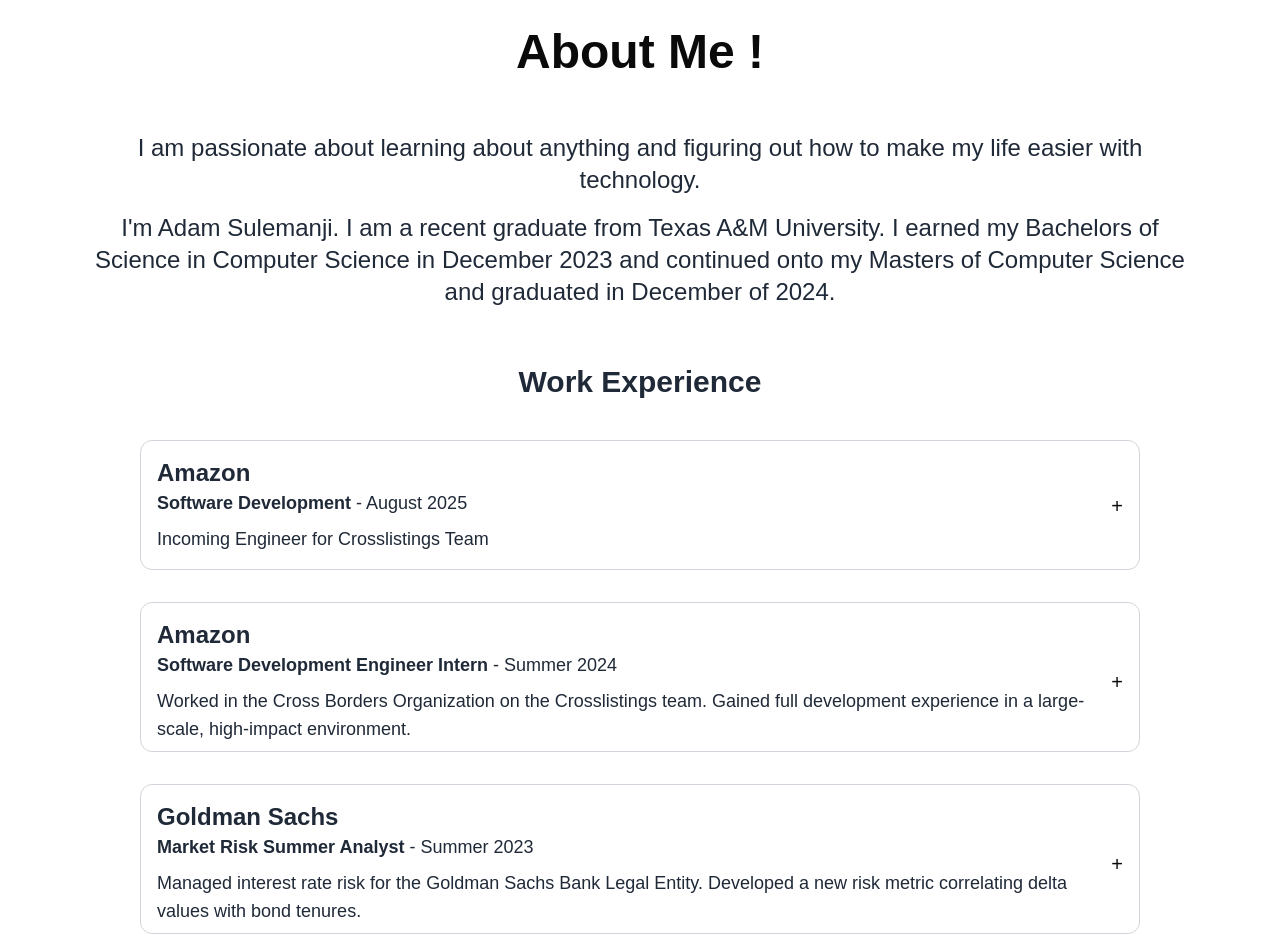
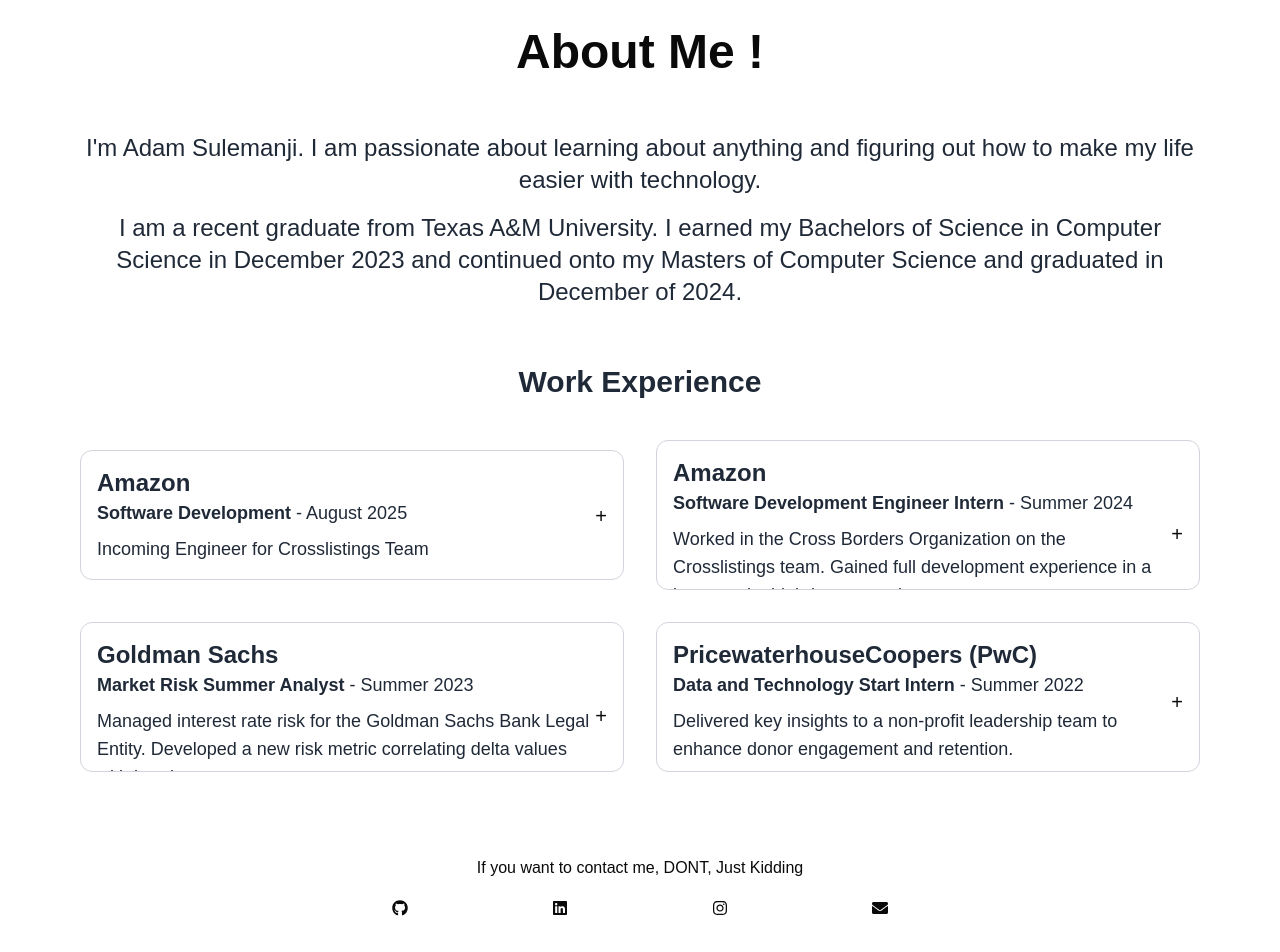
Before and after one commit to adamsulemanji/PersonalWebsite, a Next.js app in the folder frontend/: page / in a window 1280 px wide. Shown: the part 900-1852 px from the top of the page. Built offline with nearby package versions, Linux system fonts and the light colour scheme.

Commit message:
Adding experience interface, adding contact me section, updated layout of experience

```diff
--- a/frontend/package.json
+++ b/frontend/package.json
@@ -18,6 +18,7 @@
     "next": "15.0.2",
     "react": "19.0.0-rc-02c0e824-20241028",
     "react-dom": "19.0.0-rc-02c0e824-20241028",
+    "react-icons": "^5.4.0",
     "react-vertical-timeline-component": "^3.5.3",
     "tailwind-merge": "^2.5.4",
     "tailwindcss-animate": "^1.0.7"
--- a/frontend/src/app/page.tsx
+++ b/frontend/src/app/page.tsx
@@ -4,52 +4,8 @@ import Image from "next/image";
 import NavBar from "@/components/NavBar";
 import styles from "@/styles/Banner.module.css";
 import { useState } from "react";
-
-interface Internship {
-  company: string;
-  role: string;
-  date: string;
-  description: string;
-  details: string;
-}
-
-const internships: Internship[] = [
-  {
-    company: "Amazon",
-    role: "Software Development",
-    date: "August 2025",
-    description: "Incoming Engineer for Crosslistings Team",
-    details:
-      "I have so much time before I start this job so Im relaxing till then !",
-  },
-  {
-    company: "Amazon",
-    role: "Software Development Engineer Intern",
-    date: "Summer 2024",
-    description:
-      "Worked in the Cross Borders Organization on the Crosslistings team. Gained full development experience in a large-scale, high-impact environment.",
-    details:
-      "This was my first big tech internship, which allowed me to gain full development experience in a large-scale, high-impact environment.",
-  },
-  {
-    company: "Goldman Sachs",
-    role: "Market Risk Summer Analyst",
-    date: "Summer 2023",
-    description:
-      "Managed interest rate risk for the Goldman Sachs Bank Legal Entity. Developed a new risk metric correlating delta values with bond tenures.",
-    details:
-      "I specifically looked at how Delta and Gamma values changed over time with the fluctuating interest rates climate.",
-  },
-  {
-    company: "PricewaterhouseCoopers (PwC)",
-    role: "Data and Technology Start Intern",
-    date: "Summer 2022",
-    description:
-      "Delivered key insights to a non-profit leadership team to enhance donor engagement and retention.",
-    details:
-      "This was my first internship, so the whole experience was a learning opportunity. After this, I was able to take what I learned and apply it to my next internship, although it was not directly related.",
-  },
-];
+import { internships } from "@/interfaces/internship";
+import { FaGithub, FaLinkedin, FaInstagram, FaEnvelope } from "react-icons/fa";
 
 export default function Home() {
   const [expanded, setExpanded] = useState<number | null>(null);
@@ -61,7 +17,7 @@ export default function Home() {
   return (
     <div className="grid grid-rows-[20px_1fr_20px] items-center justify-items-center min-h-screen p-8 pb-20 gap-16 sm:p-20 font-[family-name:var(--font-geist-sans)]">
       <NavBar />
-      <main className="flex flex-col gap-8 row-start-2 items-center sm:items-center">
+      <main className="flex flex-col gap-8 row-start-2 items-center sm:items-center w-full max-w-[1400px]">
         <section
           id="about"
           className="text-9xl font-bold text-center relative one group bg-gradient-to-r from-blue-600 via-green-500 to-indigo-400 dark:from-red-600 dark:via-orange-500 dark:to-yellow-400 inline-block text-transparent bg-clip-text transition-opacity duration-5000"
@@ -94,24 +50,25 @@ export default function Home() {
                 About Me !
               </h2>
               <p className="text-center text-gray-800 dark:text-gray-200">
-                I am passionate about learning about anything and figuring out
-                how to make my life easier with technology.
+                I'm Adam Sulemanji. I am passionate about learning about
+                anything and figuring out how to make my life easier with
+                technology.
               </p>
               <p className="text-center text-gray-800 dark:text-gray-200">
-                I'm Adam Sulemanji. I am a recent graduate from Texas A&M
-                University. I earned my Bachelors of Science in Computer Science
-                in December 2023 and continued onto my Masters of Computer
-                Science and graduated in December of 2024.
+                I am a recent graduate from Texas A&M University. I earned my
+                Bachelors of Science in Computer Science in December 2023 and
+                continued onto my Masters of Computer Science and graduated in
+                December of 2024.
               </p>
             </div>
             <h3 className="text-3xl font-bold text-center text-gray-800 dark:text-gray-200 mt-10">
               Work Experience
             </h3>
-            <div className="flex flex-col gap-8 mt-6 items-center">
+            <div className="grid grid-cols-1 sm:grid-cols-2 gap-8 mt-6 items-center">
               {internships.map((internship, index) => (
                 <div
                   key={index}
-                  className={`border border-gray-300 dark:border-gray-700 rounded-lg p-4 cursor-pointer w-full max-w-[1000px] transition-all duration-300 ${
+                  className={`border border-gray-300 dark:border-gray-700 rounded-lg p-4 cursor-pointer w-full transition-all duration-300 ${
                     expanded === index ? "max-h-[500px]" : "max-h-[150px]"
                   } overflow-hidden`}
                   onClick={() => toggleExpand(index)}
@@ -147,25 +104,42 @@ export default function Home() {
           </div>
         </section>
       </main>
-      <footer
-        id="contact"
-        className="row-start-3 flex gap-6 flex-wrap items-center justify-center transition-opacity duration-500 mt-20"
-      >
+      <footer id="contact" className="transition-opacity duration-500 mt-20">
+        <h6 className="flex items-center justify-center mb-5">
+          If you want to contact me, DONT, Just Kidding{" "}
+        </h6>
+        <div className="items-center flex gap-36">
           <a
             className="flex items-center gap-2 hover:underline hover:underline-offset-4"
-          href="www.adamsulemanji.com"
+            href="https://github.com/adamsulemanji"
             target="_blank"
             rel="noopener noreferrer"
           >
-          <Image
-            aria-hidden
-            src="/window.svg"
-            alt="Window icon"
-            width={16}
-            height={16}
-          />
-          Examples
+            <FaGithub className="h-4 w-4 hover:bg-gray-200 dark:hover:bg-gray-800" />
           </a>
+          <a
+            className="flex items-center gap-2 hover:underline hover:underline-offset-4"
+            href="https://www.linkedin.com/in/adamsulemanji/"
+            target="_blank"
+            rel="noopener noreferrer"
+          >
+            <FaLinkedin className="h-4 w-4 hover:bg-gray-200 dark:hover:bg-gray-800" />
+          </a>
+          <a
+            className="flex items-center gap-2 hover:underline hover:underline-offset-4"
+            href="https://www.instagram.com/adam_sulemanji"
+            target="_blank"
+            rel="noopener noreferrer"
+          >
+            <FaInstagram className="h-4 w-4 hover:bg-gray-200 dark:hover:bg-gray-800" />
+          </a>
+          <a
+            className="flex items-center gap-2 hover:underline hover:underline-offset-4"
+            href="mailto:adam.k.sulemanji@gmail.com"
+          >
+            <FaEnvelope className="h-4 w-4 hover:bg-gray-200 dark:hover:bg-gray-800" />
+          </a>
+        </div>
       </footer>
     </div>
   );
--- /dev/null
+++ b/frontend/src/interfaces/internship.tsx
@@ -0,0 +1,45 @@
+interface Internship {
+  company: string;
+  role: string;
+  date: string;
+  description: string;
+  details: string;
+}
+
+export const internships: Internship[] = [
+  {
+    company: "Amazon",
+    role: "Software Development",
+    date: "August 2025",
+    description: "Incoming Engineer for Crosslistings Team",
+    details:
+      "I have so much time before I start this job so Im relaxing till then !",
+  },
+  {
+    company: "Amazon",
+    role: "Software Development Engineer Intern",
+    date: "Summer 2024",
+    description:
+      "Worked in the Cross Borders Organization on the Crosslistings team. Gained full development experience in a large-scale, high-impact environment.",
+    details:
+      "This was my first big tech internship, which allowed me to gain full development experience in a large-scale, high-impact environment.",
+  },
+  {
+    company: "Goldman Sachs",
+    role: "Market Risk Summer Analyst",
+    date: "Summer 2023",
+    description:
+      "Managed interest rate risk for the Goldman Sachs Bank Legal Entity. Developed a new risk metric correlating delta values with bond tenures.",
+    details:
+      "I specifically looked at how Delta and Gamma values changed over time with the fluctuating interest rates climate.",
+  },
+  {
+    company: "PricewaterhouseCoopers (PwC)",
+    role: "Data and Technology Start Intern",
+    date: "Summer 2022",
+    description:
+      "Delivered key insights to a non-profit leadership team to enhance donor engagement and retention.",
+    details:
+      "This was my first internship, so the whole experience was a learning opportunity. After this, I was able to take what I learned and apply it to my next internship, although it was not directly related.",
+  },
+];
```
Also changed, not shown: frontend/public/site.webmanifest (renamed from frontend/src/favicon/site.webmanifest), 1 other file (tests, documents, lock files or other folders). Lines whose indentation alone changed are shown as unchanged.
